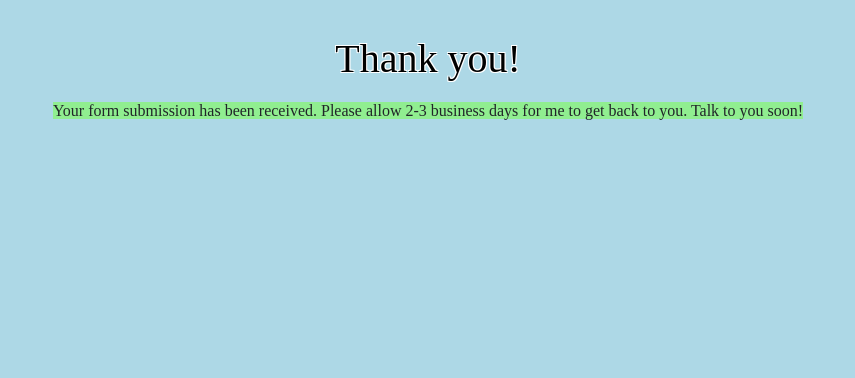
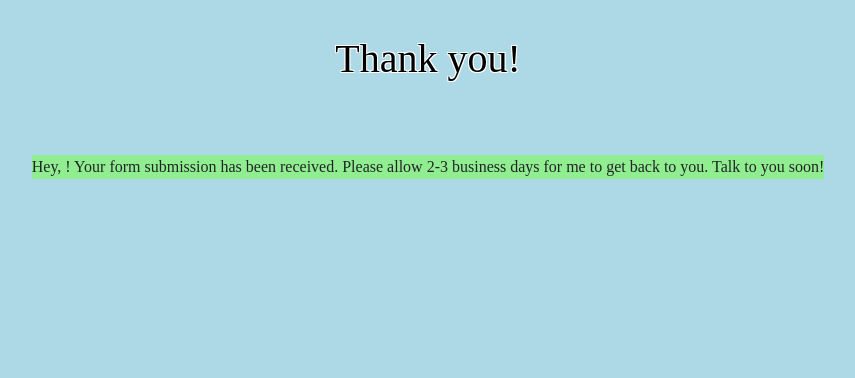
Before and after one commit to carmen-chau/iris-ml-classification-app, a Flask app: page /thankYou in a window 1280 px wide. Shown: the part 125-503 px from the top of the page, without its empty margins (212-1067 px from the left). Run offline with Flask 2, Linux system fonts and the light colour scheme.

Commit message:
Updated new files

```diff
--- a/static/thankYou.css
+++ b/static/thankYou.css
@@ -1,19 +1,3 @@
-/*
-*{
-    margin: 0;
-    padding: 0;
-}
-
-html, body {
-    height: 100%;
-}
-
-#container{
-
-}
-
-*/
-
 body{
     font-family:'Times New Roman', Times, serif;
     background-color: lightblue;
@@ -145,6 +129,14 @@
     text-shadow: -1.0px 1.0px 0 white, 1.0px 1.0px 0 white, 1.0px -1.0px 0 white,-1.0px -1.0px 0 white;
 }
 
+.text-center{
+    display: flex;
+    justify-content: center;
+    align-items: center;
+    padding-top: 5%;
+}
+
+
 .highlight{
     background-color: lightgreen;
 }
--- /dev/null
+++ b/static/thankYou.js
@@ -0,0 +1,17 @@
+//firstName = JSON.stringify(sessionStorage.getItem("userFirstName"))
+//lastName = JSON.stringify(sessionStorage.getItem("userLastName"))
+
+firstName = sessionStorage.getItem("userFirstName")
+lastName = sessionStorage.getItem("userLastName")
+
+//sessionStorage.getItem("userLastName")
+
+document.getElementById("firstName").innerText = (firstName)
+document.getElementById("lastName").innerText = (lastName)
+
+/*
+
+document.getElementById("firstName").innerText = (firstName).slice(3,firstName.length)
+document.getElementById("firstName").innerText = (lastName).slice(3,lastName.length)
+
+*/
--- a/templates/contactPage.html
+++ b/templates/contactPage.html
@@ -71,7 +71,8 @@
     <footer class = "mt-auto">
         <pre>Created with ❤️ by Carmen Chau.           <a href="{{ url_for('contactInfo') }}">Contact Information</a></pre>
     </footer>
+    <script src = "/static/contactPage.js"></script>
 </body>
 </html>
 <!--<script type="text/javascript" src="{{ url_for('static',filename ='contactPage.js') }}"></script>-->
-<script src = "/static/contactPage.js"></script>
+<!--<script src = "/static/contactPage.js"></script>-->
--- a/templates/thankYou.html
+++ b/templates/thankYou.html
@@ -32,13 +32,22 @@
     <div class = "container">
         <div class = "pageTitle">
             <p class = "display-6">Thank you!</h1>
-            <div id = "userFirstName"></div>
-            <div id = "userLastName"></div>
         </div>
-        <p class="text-center"><span class = "highlight">Your form submission has been received. Please allow 2-3 business days for me to get back to you. Talk to you soon!</span></p>
+        <p class="text-center">
+            <span class = "highlight">
+                <span>Hey, </span>
+                <span id = "firstName"></span>
+                <span>  </span>
+                <span id = "lastName"></span>
+                <span>!</span>
+                <span>Your form submission has been received. Please allow 2-3 business days for me to get back to you. Talk to you soon!</span>
+            </span>
+        </p>
     </div>
     <footer class = "mt-auto">
         <pre>Created with ❤️ by Carmen Chau.           <a href="{{ url_for('contactInfo') }}">Contact Information</a></pre>
     </footer>
+    <script src = "/static/thankYou.js"></script>
 </body>
 </html>
+<!--<script src = "/static/thankYou.js"></script>-->
```
Also changed, not shown: static/contactPage.js (+5 -2 lines).
